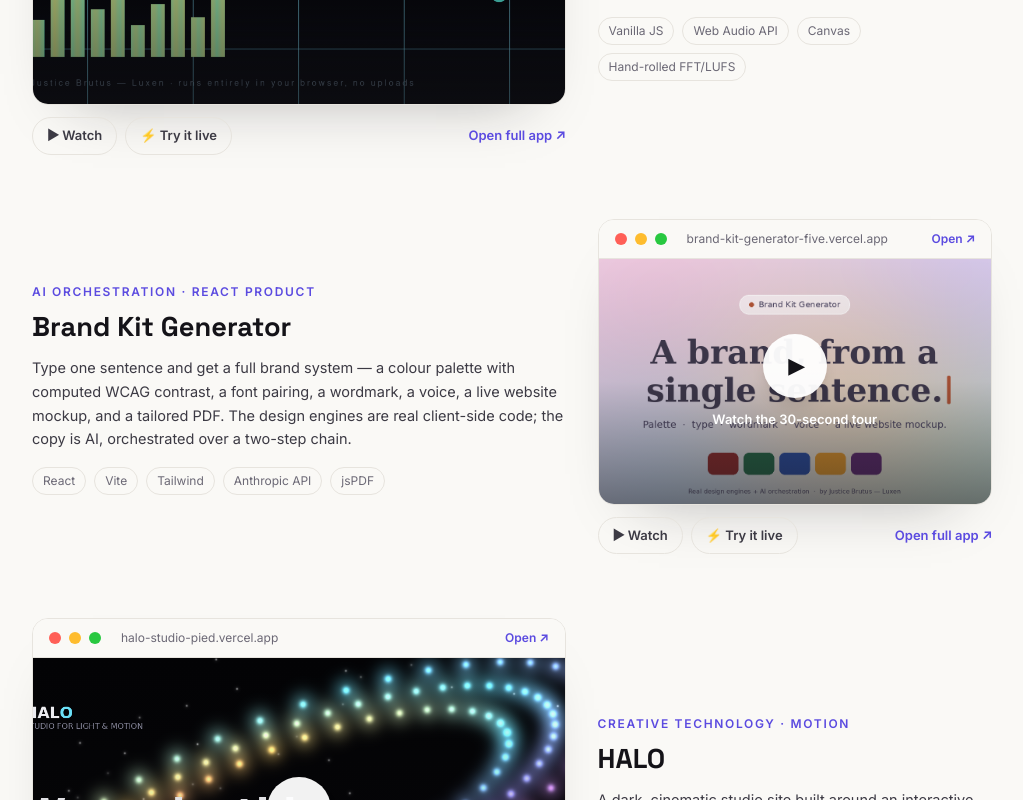
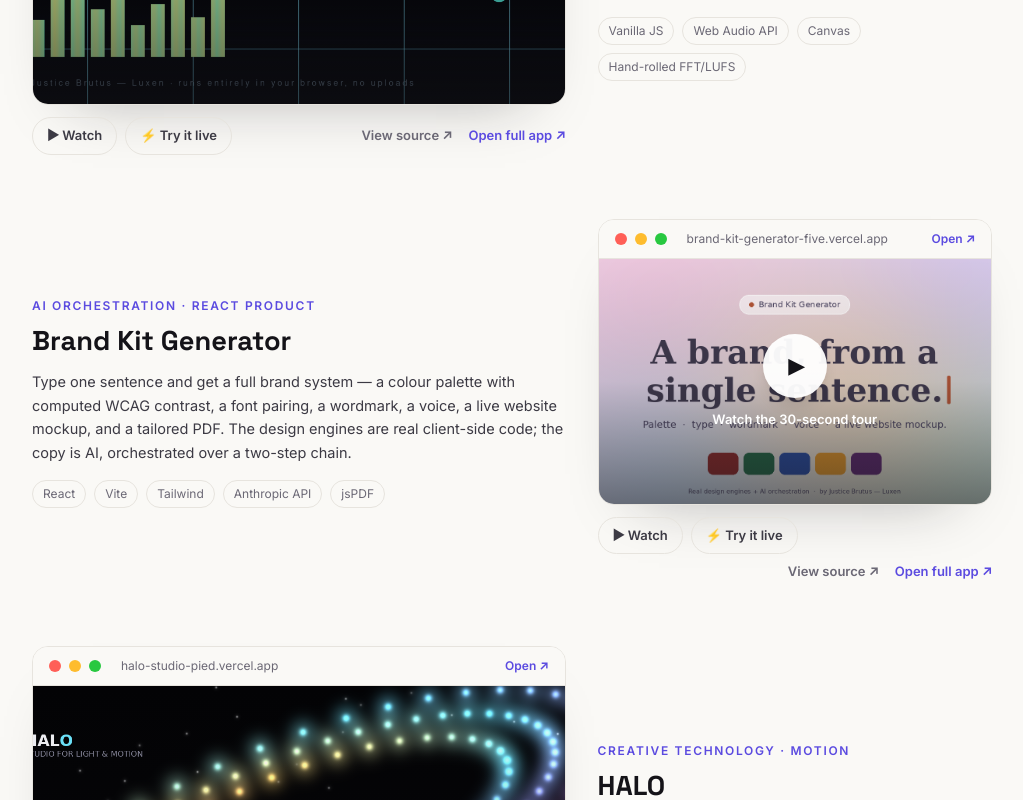
Before and after one commit to justicebrutus/justice-portfolio, a React (Vite) app: page / in a window 1280 px wide. Shown: the part 820-1620 px from the top of the page, without its empty margins (128-1151 px from the left). Built offline with nearby package versions, Linux system fonts and the light colour scheme.

Commit message:
Add view-source links to project cards

```diff
--- a/src/App.jsx
+++ b/src/App.jsx
@@ -5,6 +5,7 @@
     title: "Luxen Mix Analyzer",
     tag: "Audio · DSP · Zero dependencies",
     url: "https://luxen-mix-analyzer.vercel.app",
+    repo: "https://github.com/justicebrutus/luxen-mix-analyzer",
     poster: "/posters/luxen.png",
     video: "/videos/luxen.mp4",
     blurb: "A browser audio workbench. Every number on screen comes from DSP I wrote by hand — a radix-2 FFT, ITU-R BS.1770-4 LUFS metering, a phase-vocoder retune, and spectral vocal/instrumental separation — with no libraries at all.",
@@ -14,6 +15,7 @@
     title: "Brand Kit Generator",
     tag: "AI orchestration · React product",
     url: "https://brand-kit-generator-five.vercel.app",
+    repo: "https://github.com/justicebrutus/brand-kit-generator",
     poster: "/posters/brandkit.png",
     video: "/videos/brandkit.mp4",
     blurb: "Type one sentence and get a full brand system — a colour palette with computed WCAG contrast, a font pairing, a wordmark, a voice, a live website mockup, and a tailored PDF. The design engines are real client-side code; the copy is AI, orchestrated over a two-step chain.",
@@ -23,6 +25,7 @@
     title: "HALO",
     tag: "Creative technology · Motion",
     url: "https://halo-studio-pied.vercel.app",
+    repo: "https://github.com/justicebrutus/halo-studio",
     poster: "/posters/halo.png",
     video: "/videos/halo.mp4",
     blurb: "A dark, cinematic studio site built around an interactive generative halo — a hand-written canvas particle system with sprite-based glow and cursor physics that visitors can retune live. Framer Motion scroll choreography, a starfield, and real performance tuning.",
--- a/src/components/ProjectScreen.jsx
+++ b/src/components/ProjectScreen.jsx
@@ -71,8 +71,14 @@
           <button onClick={() => setMode("poster")}
             className="font-ui text-[13px] text-mute hover:text-ink px-2 py-2">reset</button>
         )}
-        <a href={project.url} target="_blank" rel="noopener noreferrer"
-          className="ml-auto font-ui text-[13px] font-semibold text-accent hover:text-accentink">Open full app ↗</a>
+        <div className="ml-auto flex items-center gap-4">
+          {project.repo && (
+            <a href={project.repo} target="_blank" rel="noopener noreferrer"
+              className="font-ui text-[13px] font-semibold text-mute hover:text-ink">View source ↗</a>
+          )}
+          <a href={project.url} target="_blank" rel="noopener noreferrer"
+            className="font-ui text-[13px] font-semibold text-accent hover:text-accentink">Open full app ↗</a>
+        </div>
       </div>
     </div>
   );
```
